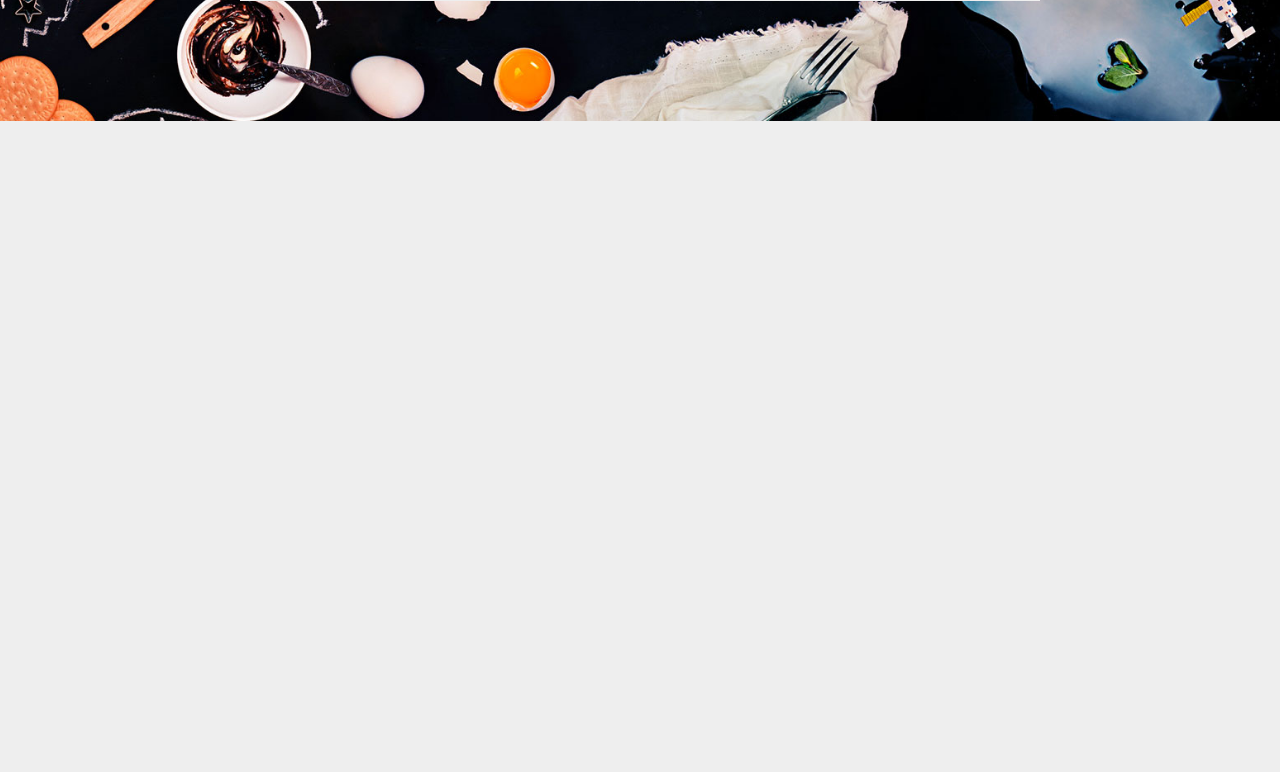
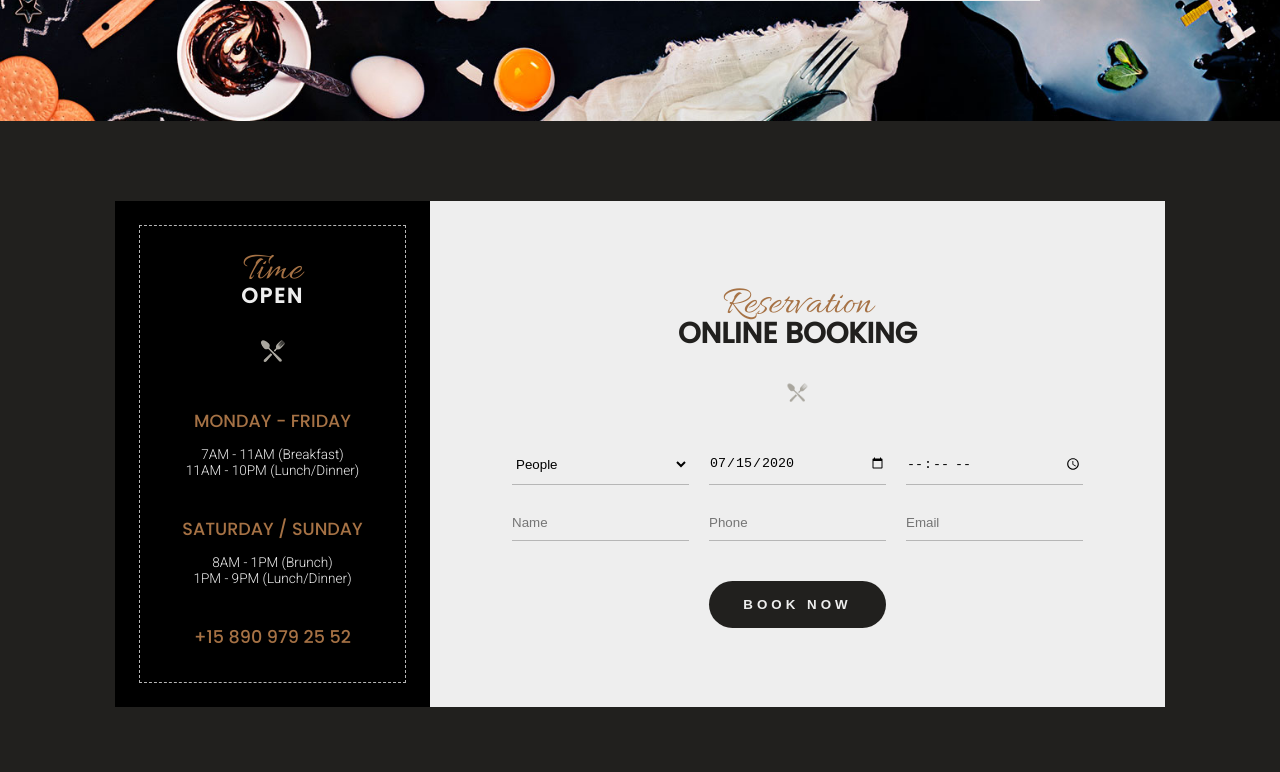
Before and after one commit to adminnono/adminnono.github.io, a PHP site: page / in a window 1280 px wide. Shown: the part 2127-2899 px from the top of the page. Before the commit the page ends 2248 px from the top, so only its background shows below. Run offline with PHP 8.4, Linux system fonts and the light colour scheme.

Commit message:
Ajout section3

```diff
--- a/resto/assets/styles/index.css
+++ b/resto/assets/styles/index.css
@@ -262,4 +262,109 @@
       -ms-flex-align: center;
           align-items: center;
   font-size: 1.1rem;
+}
+
+.section3 {
+  padding: 100px 15px 65px;
+  color: #eee;
+}
+.section3 .form-content {
+  display: grid;
+  grid-template-columns: 30% 70%;
+  background: #eee;
+  max-width: 1050px;
+  margin: 0 auto;
+}
+.section3 .form-content .hours {
+  padding: 24px;
+  background: black;
+}
+.section3 .form-content .hours .hours-content {
+  border: 1px dashed rgb(182, 182, 182);
+  padding: 20px 0;
+}
+.section3 .form-content .hours .hours-content h3 {
+  font-family: Allura, cursive;
+  font-size: 2.5rem;
+  font-weight: 100;
+  color: rgb(166, 114, 69);
+}
+.section3 .form-content .hours .hours-content h4 {
+  font-family: Poppins, serif;
+  margin-top: -16px;
+  letter-spacing: 2px;
+  font-size: 1.3rem;
+}
+.section3 .form-content .hours .hours-content img {
+  margin-top: 25px;
+}
+.section3 .form-content .hours .hours-content h5 {
+  text-transform: uppercase;
+  color: rgb(166, 114, 69);
+  font-family: Poppins, serif;
+  font-weight: 100;
+  font-size: 1.1rem;
+  margin: 38px 0 12px;
+}
+.section3 .form-content .hours .hours-content p {
+  font-size: 0.85rem;
+}
+.section3 .form-content .form-infos {
+  display: -webkit-box;
+  display: -ms-flexbox;
+  display: flex;
+  -webkit-box-pack: center;
+      -ms-flex-pack: center;
+          justify-content: center;
+  -webkit-box-align: center;
+      -ms-flex-align: center;
+          align-items: center;
+  padding: 30px 0;
+}
+.section3 .form-content .form-infos h2 {
+  font-family: Allura, cursive;
+  font-size: 2.5rem;
+  font-weight: 100;
+  color: rgb(166, 114, 69);
+}
+.section3 .form-content .form-infos h3 {
+  color: #21201e;
+  margin-top: -18px;
+  font-family: Poppins, serif;
+  font-size: 1.8rem;
+}
+.section3 .form-content .form-infos img {
+  height: 25px;
+  margin: 25px;
+}
+.section3 .form-content .form-infos .form-inputs {
+  display: grid;
+  grid-template-columns: 1fr 1fr 1fr;
+  margin-bottom: 30px;
+}
+.section3 .form-content .form-infos .form-inputs > * {
+  padding: 10px 0;
+  margin: 10px;
+  background: none;
+  outline: none;
+  border: none;
+  border-bottom: 1px solid rgb(182, 182, 182);
+}
+.section3 .form-content .form-infos button {
+  border: none;
+  border-radius: 50px;
+  background: #21201e;
+  color: #eee;
+  padding: 16px 34px;
+  letter-spacing: 4px;
+  font-weight: 700;
+  cursor: pointer;
+  -webkit-transition: 0.2s;
+  transition: 0.2s;
+}
+.section3 .form-content .form-infos button:hover {
+  -webkit-transform: translateX(3px);
+          transform: translateX(3px);
+  -webkit-box-shadow: 0 2px 4px rgba(0, 0, 0, 0.433);
+          box-shadow: 0 2px 4px rgba(0, 0, 0, 0.433);
 }/*# sourceMappingURL=index.css.map */
--- a/resto/index.html
+++ b/resto/index.html
@@ -163,5 +163,62 @@
         </div>
       </div>
     </section>
+    <section class="section3">
+      <div class="form-content">
+        <div class="hours">
+          <div class="hours-content">
+            <h3>Time</h3>
+            <h4>OPEN</h4>
+            <img src="./assets/img/ic-plate.png" alt="icon-plate" />
+            <h5>monday - friday</h5>
+            <p>7AM - 11AM (Breakfast)</p>
+            <p>11AM - 10PM (Lunch/Dinner)</p>
+            <h5>saturday / sunday</h5>
+            <p>8AM - 1PM (Brunch)</p>
+            <p>1PM - 9PM (Lunch/Dinner)</p>
+            <h5>+15 890 979 25 52</h5>
+          </div>
+        </div>
+        <div class="form-infos">
+          <div class="form-infos-container">
+            <h2>Reservation</h2>
+            <h3>ONLINE BOOKING</h3>
+            <img src="./assets/img/ic-plate.png" alt="icon-plate" />
+            <div class="form-inputs">
+              <select name="" id="people">
+                <option value="">People</option>
+                <option value="1">1</option>
+                <option value="2">2</option>
+                <option value="3">3</option>
+                <option value="4">4</option>
+                <option value="5">5</option>
+                <option value="6">6</option>
+                <option value="7">7</option>
+                <option value="8">8</option>
+              </select>
+              <input
+                type="date"
+                id="booking-date"
+                name="booking-date"
+                value="2020-07-15"
+                min="2020-07-15"
+                max="2021-12-31"
+              />
+              <input
+                type="time"
+                id="booking-time"
+                name="booking-time"
+                min="07:00"
+                max="21:00"
+              />
+              <input type="text" placeholder="Name" />
+              <input type="text" placeholder="Phone" />
+              <input type="email" placeholder="Email" />
+            </div>
+            <button>BOOK NOW</button>
+          </div>
+        </div>
+      </div>
+    </section>
   </body>
 </html>
```
Also changed, not shown: resto/assets/styles/layouts/_section3.scss (+103 -0 lines), 1 other file.
